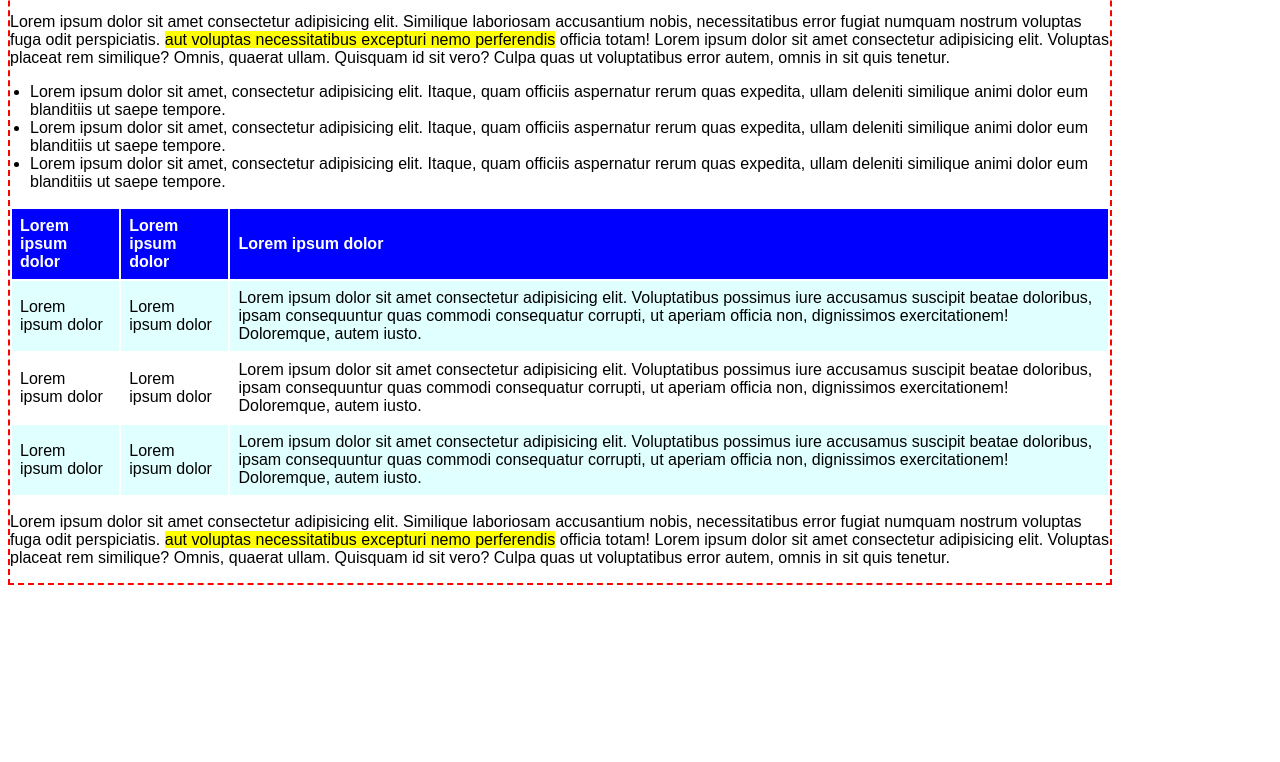
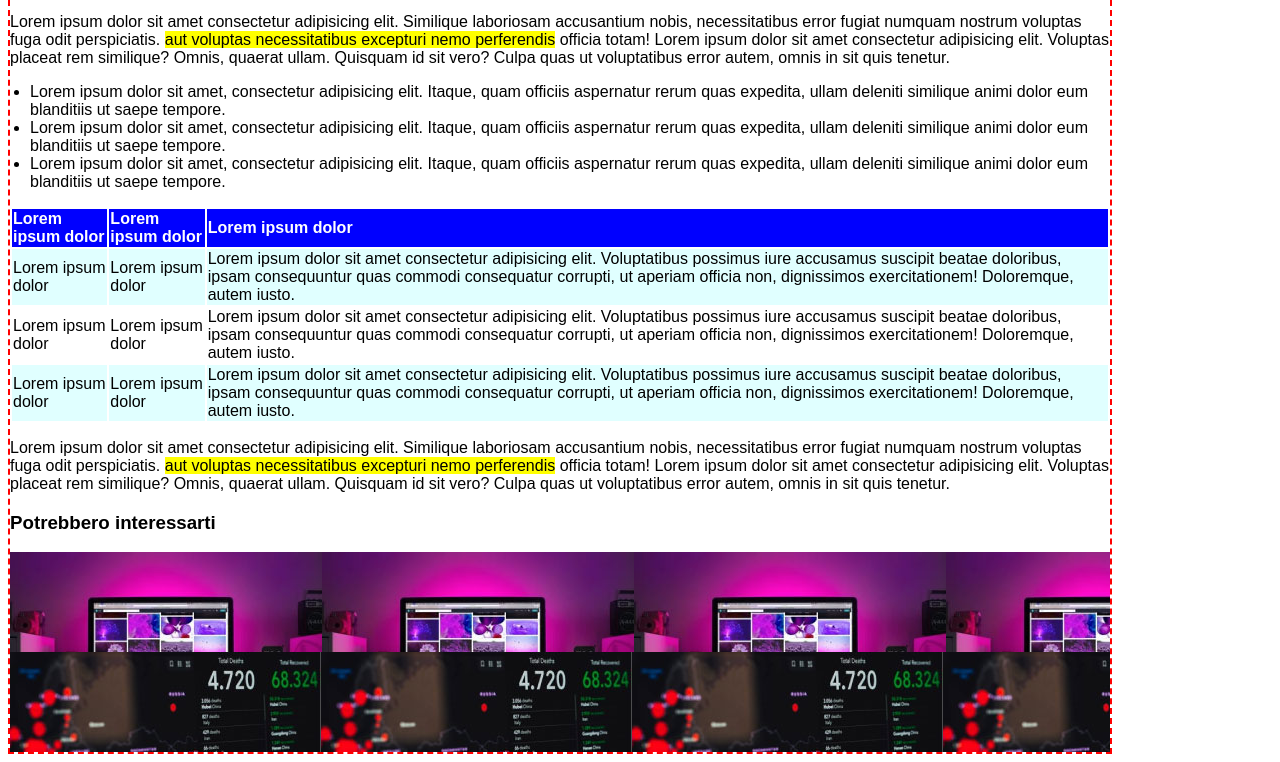
Before and after one commit to jacopolegovini/html-css-booleaner, a plain HTML site: page index.html in a window 1280 px wide. Shown: the part 686-1448 px from the top of the page. Before the commit the page ends 1279 px from the top, so only its background shows below. Drawn offline with Linux system fonts and the light colour scheme.

Commit message:
added footer

```diff
--- a/index.html
+++ b/index.html
@@ -9,11 +9,7 @@
 </head>
 <body>
     <header>
-         <div id="header-img">
-            <!-- <img src="img/pattern.png" alt="">
-            <img src="img/logo.svg" alt="logo">
-        -->
-        </div>
+         <div id="header-img"></div>
         <h1>Internet deve essere al servizio del "bene pubblico": il manifesto di Tim Berners Lee</h1>
         <address>
             Scritto da The Booleaner
@@ -103,9 +99,12 @@
             Lorem ipsum dolor sit amet consectetur adipisicing elit. Similique laboriosam accusantium nobis, necessitatibus error fugiat numquam nostrum voluptas fuga odit perspiciatis. <mark>aut voluptas necessitatibus excepturi nemo perferendis</mark> officia totam! Lorem ipsum dolor sit amet consectetur adipisicing elit. Voluptas placeat rem similique? Omnis, quaerat ullam. Quisquam id sit vero? Culpa quas ut voluptatibus error autem, omnis in sit quis tenetur.
         </p>
     </main>
-
     <footer>
-
+        <h3>
+            Potrebbero interessarti
+        </h3>
+        <div id="footer-img1"></div>
+        <div id="footer-img2"></div>
     </footer>
     </body>
 </html>
--- a/style.css
+++ b/style.css
@@ -12,6 +12,7 @@ body {
     background-color: lightblue;
     height: 100px;
     background-image: url(img/pattern.png);
+    /* background-image: url(img/logo.svg); */
 
 }
 
@@ -33,6 +34,12 @@ thead {
     background-color: lightcyan;
 }
 
-td, th {
-    padding: 8px;
+#footer-img1 {
+    height: 100px;
+    background-image: url(img/monitor.jpg);
 }
+
+#footer-img2 {
+    height: 100px;
+    background-image: url(img/graph.jpg);
+}
```
